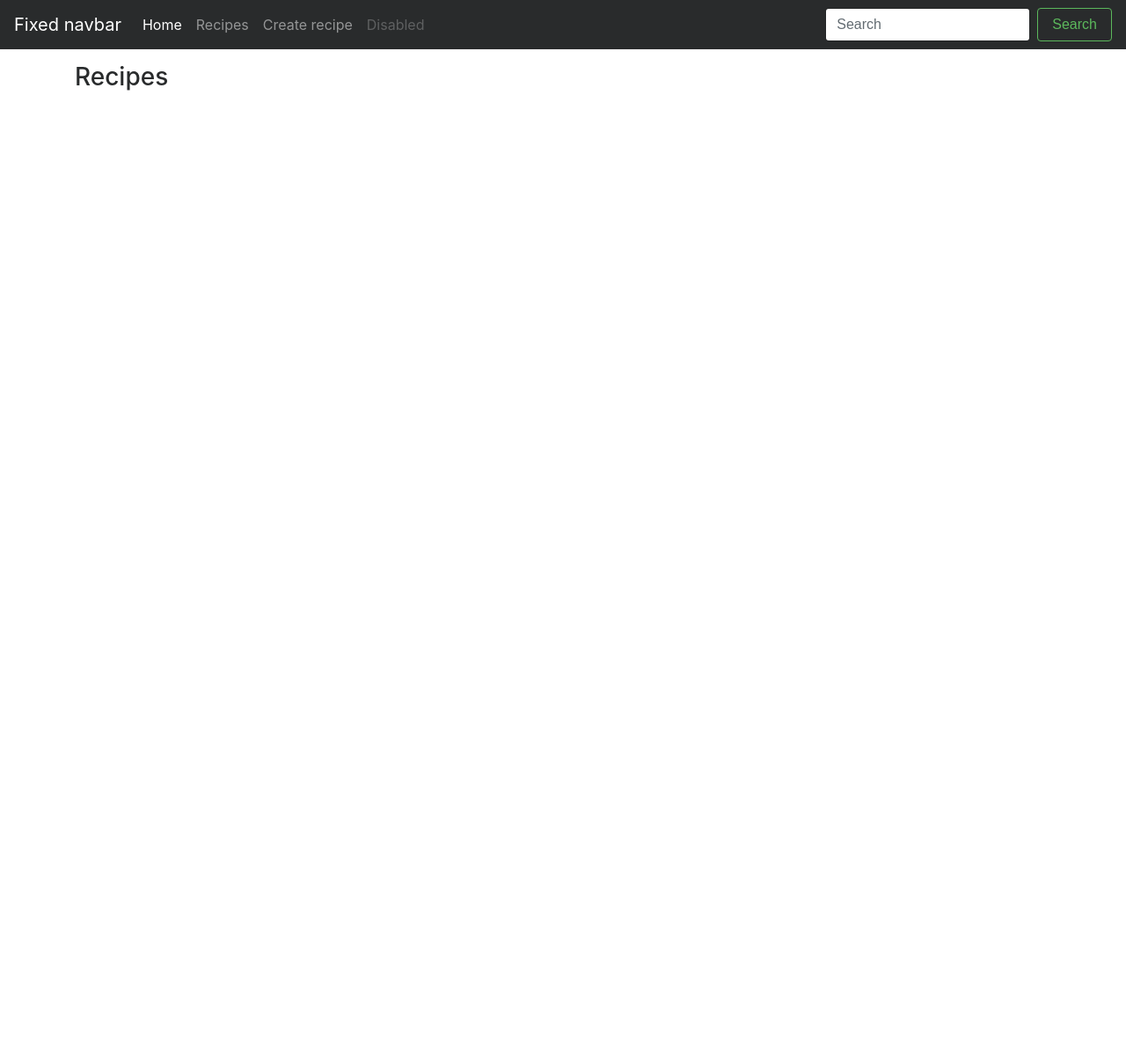
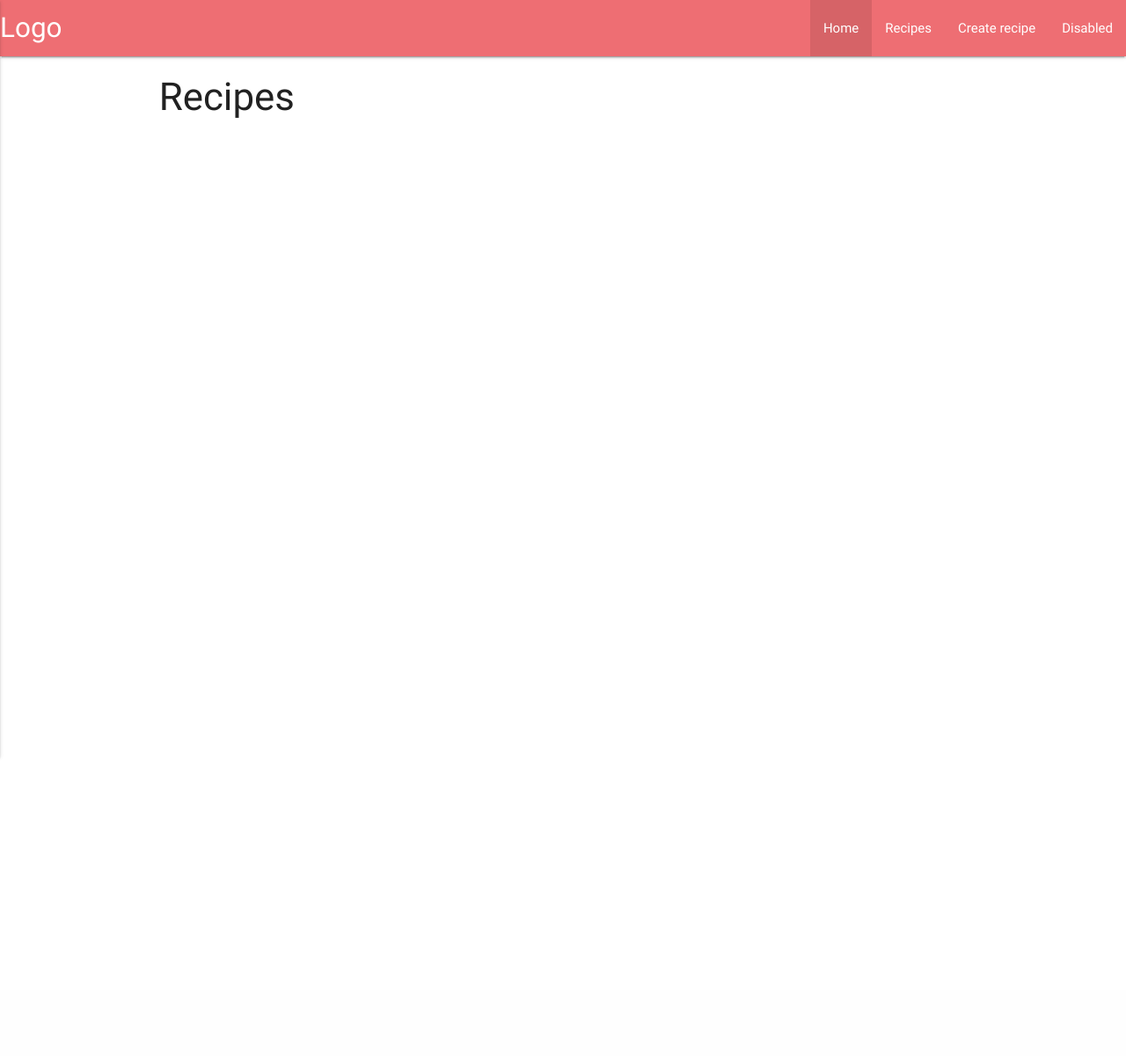
Before and after one commit to mvanorder/mealmanager, a Django app: page /recipes/ in a window 1280 px wide. Shown: the whole page at 88% size. After the commit the page ends 861 px from the top, so only its background shows below. Run offline with Django 3.2, Linux system fonts and the light colour scheme; data that the repository does not hold is empty; some libraries are stand-ins or nearby versions.

Commit message:
Replace Bootstrap with Materialize.
Signed-off-by: Malcolm VanOrder <mvanorder1390@gmail.com>

```diff
--- a/static/css/style.css
+++ b/static/css/style.css
@@ -1,5 +1,8 @@
 /* Show it is fixed to the top */
 body {
   min-height: 75rem;
-  padding-top: 4.5rem;
 }
+
+.navbar-fixed {
+  z-index: 999
+}
--- a/templates/base.html
+++ b/templates/base.html
@@ -10,7 +10,11 @@
     <meta name="author" content="Malcolm VanOrder">
     <title>{{ title }}</title>
     <link rel="shortcut icon" href="favicon.ico">
-    <link rel="stylesheet" href="https://maxcdn.bootstrapcdn.com/bootstrap/4.0.0-alpha.6/css/bootstrap.min.css" integrity="sha384-rwoIResjU2yc3z8GV/NPeZWAv56rSmLldC3R/AZzGRnGxQQKnKkoFVhFQhNUwEyJ" crossorigin="anonymous">
+    <!-- Compiled and minified CSS -->
+    <link href="https://fonts.googleapis.com/icon?family=Material+Icons" rel="stylesheet">
+    <link
+        rel="stylesheet"
+        href="https://cdnjs.cloudflare.com/ajax/libs/materialize/0.100.2/css/materialize.min.css">
     <!-- build:css -->
     <link rel="stylesheet" href="{% static "css/style.css" %}">
     <!-- endbuild -->
@@ -18,43 +22,58 @@
 
   <body>
     <!--[if lte IE 9]>
-    <p class="browserupgrade">You are using an <strong>outdated</strong> browser. Please <a href="https://browsehappy.com/">upgrade your browser</a> to improve your experience and security.</p>
+    <p class="browserupgrade">
+      You are using an <strong>outdated</strong> browser. Please <a href="https://browsehappy.com/">
+      upgrade your browser</a> to improve your experience and security.
+    </p>
     <![endif]-->
-    <nav class="navbar navbar-toggleable-md navbar-inverse fixed-top bg-inverse">
-      <button class="navbar-toggler navbar-toggler-right" type="button" data-toggle="collapse" data-target="#navbarCollapse" aria-controls="navbarCollapse" aria-expanded="false" aria-label="Toggle navigation">
-        <span class="navbar-toggler-icon"></span>
-      </button>
-      <a class="navbar-brand" href="#">Fixed navbar</a>
-      <div class="collapse navbar-collapse" id="navbarCollapse">
-        <ul class="navbar-nav mr-auto">
-          <li class="nav-item active">
-            <a class="nav-link" href="#">Home <span class="sr-only">(current)</span></a>
-          </li>
-          <li class="nav-item">
-            <a class="nav-link" href="{% url 'recipes.views.recipes_view' %}">Recipes</a>
-          </li>
-          <li class="nav-item">
-            <a class="nav-link" href="{% url 'recipes.views.create' %}">Create recipe</a>
-          </li>
-          <li class="nav-item">
-            <a class="nav-link disabled" href="#">Disabled</a>
-          </li>
-        </ul>
-        <form class="form-inline mt-2 mt-md-0">
-          <input class="form-control mr-sm-2" type="text" placeholder="Search">
-          <button class="btn btn-outline-success my-2 my-sm-0" type="submit">Search</button>
-        </form>
-      </div>
-    </nav>
+    <div class="navbar-fixed">
+      <nav>
+        <div class="nav-wrapper">
+          <a href="#" class="brand-logo">Logo</a>
+          <ul class="right hide-on-med-and-down">
+            <li class="active"><a class="nav-link" href="#">Home</a></li>
+            <li><a href="{% url 'recipes.views.recipes_view' %}">Recipes</a></li>
+            <li><a href="{% url 'recipes.views.create' %}">Create recipe</a></li>
+            <li><a href="#">Disabled</a></li>
+          </ul>
+
+          <ul id="nav-mobile" class="side-nav">
+            <li class="active"><a class="nav-link" href="#">Home</a></li>
+            <li><a href="{% url 'recipes.views.recipes_view' %}">Recipes</a></li>
+            <li><a href="{% url 'recipes.views.create' %}">Create recipe</a></li>
+            <li><a href="#">Disabled</a></li>
+          </ul>
+          <!--a href="#" data-activates="mobile-demo" class="button-collapse">
+            <i class="material-icons">menu</i>
+          </a-->
+          <a href="#" data-activates="nav-mobile" class="button-collapse">
+            <i class="material-icons">menu</i>
+          </a>
+        </div>
+      </nav>
+    </div>
     <div class="container">
       {% block content %}
       {% endblock %}
     </div>
     <!-- build:js -->
-    <script src="https://code.jquery.com/jquery-3.2.1.slim.min.js" integrity="sha384-KJ3o2DKtIkvYIK3UENzmM7KCkRr/rE9/Qpg6aAZGJwFDMVNA/GpGFF93hXpG5KkN" crossorigin="anonymous"></script>
-    <script src="https://cdnjs.cloudflare.com/ajax/libs/tether/1.4.0/js/tether.min.js" integrity="sha384-DztdAPBWPRXSA/3eYEEUWrWCy7G5KFbe8fFjk5JAIxUYHKkDx6Qin1DkWx51bBrb" crossorigin="anonymous"></script>
-    <script src="https://maxcdn.bootstrapcdn.com/bootstrap/4.0.0-alpha.6/js/bootstrap.min.js" integrity="sha384-vBWWzlZJ8ea9aCX4pEW3rVHjgjt7zpkNpZk+02D9phzyeVkE+jo0ieGizqPLForn" crossorigin="anonymous"></script>
-    <script>window.jQuery || document.write('<script src="js/vendor/jquery-3.2.1.min.js"><\/script>')</script>
+    <script
+        src="http://code.jquery.com/jquery-3.3.1.min.js"
+        integrity="sha256-FgpCb/KJQlLNfOu91ta32o/NMZxltwRo8QtmkMRdAu8="
+        crossorigin="anonymous"></script>
+    <script
+        src="https://cdnjs.cloudflare.com/ajax/libs/tether/1.4.0/js/tether.min.js"
+        integrity="sha384-DztdAPBWPRXSA/3eYEEUWrWCy7G5KFbe8fFjk5JAIxUYHKkDx6Qin1DkWx51bBrb"
+        crossorigin="anonymous"></script>
+    <!-- Compiled and minified JavaScript -->
+    <script
+        src="https://cdnjs.cloudflare.com/ajax/libs/materialize/0.100.2/js/materialize.min.js">
+    </script>
+    <script>
+      window.jQuery || document.write('<script src="js/vendor/jquery-3.3.1.min.js"><\/script>')
+      $('.button-collapse').sideNav();
+    </script>
     <!-- Custom JS -->
     {% block custom_js %}
     {% endblock %}
```
